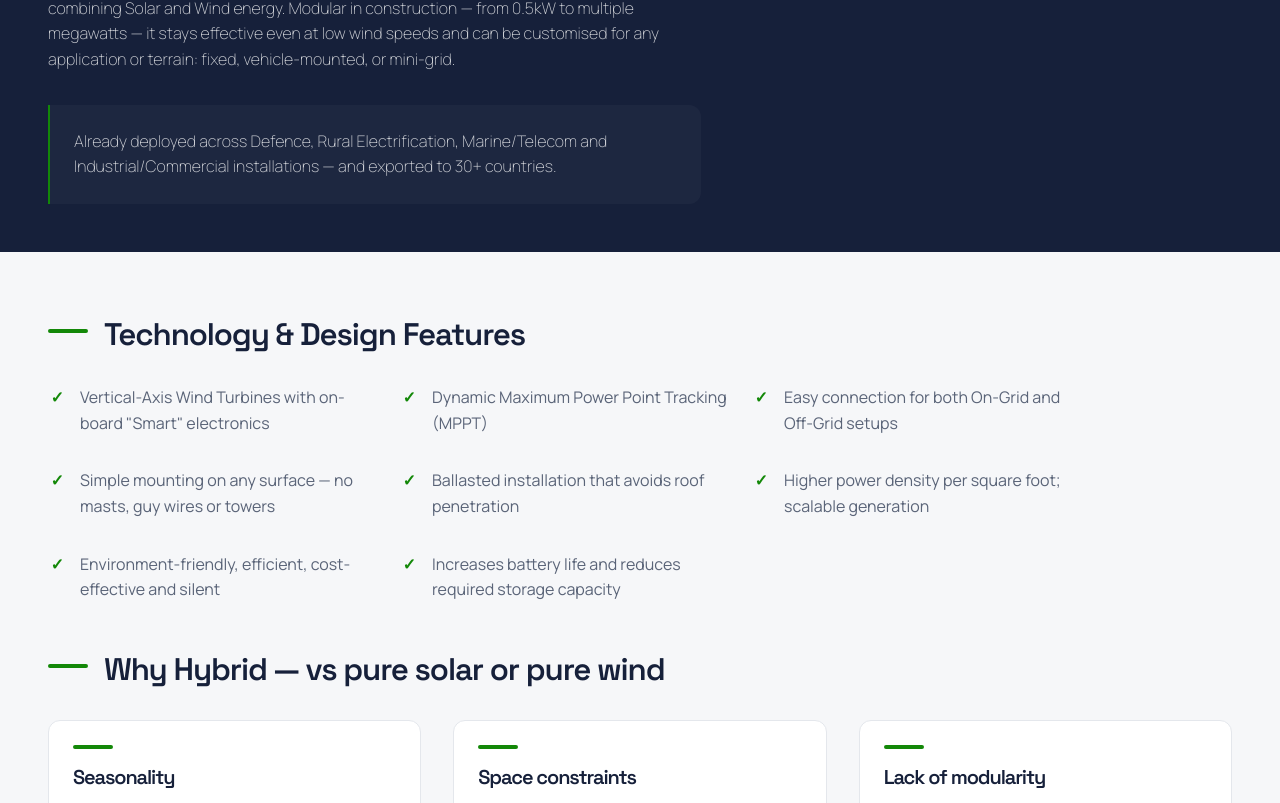
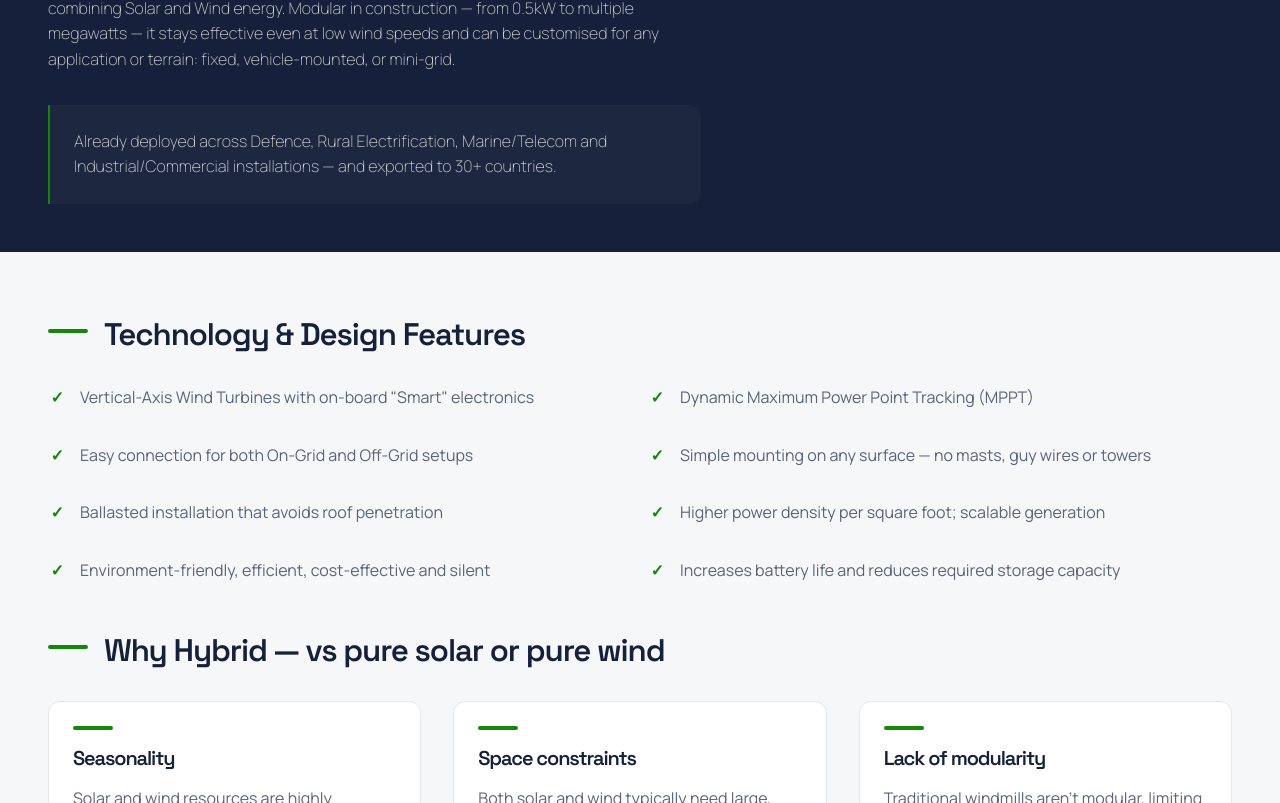
Before and after one commit to divyanshchahar/kinesis, a Next.js app: page /products/hybrid_power_plant in a window 1280 px wide. Shown: the part 379-1182 px from the top of the page. Built offline with nearby package versions, Linux system fonts and the light colour scheme.

Commit message:
updated styling

```diff
--- a/src/app/products/hybrid_power_plant/page.module.css
+++ b/src/app/products/hybrid_power_plant/page.module.css
@@ -37,23 +37,23 @@
     width: 100%;
 }
 
-.unOrderedList {
-    display: flex;
-    flex-direction: column;
-    width: 100%;
-    gap: var(--dimension-4);
-}
+/*.unOrderedList {*/
+/*    display: flex;*/
+/*    flex-direction: column;*/
+/*    width: 100%;*/
+/*    gap: var(--dimension-4);*/
+/*}*/
 
-@media screen and (min-width: 480px) {
-    .unOrderedList {
-        display: flex;
-        flex-direction: row;
-        flex-wrap: wrap;
-        width: 100%;
-        gap: var(--dimension-4);
+/*@media screen and (min-width: 480px) {*/
+/*    .unOrderedList {*/
+/*        display: flex;*/
+/*        flex-direction: row;*/
+/*        flex-wrap: wrap;*/
+/*        width: 100%;*/
+/*        gap: var(--dimension-4);*/
 
-        li {
-            max-width: var(--max-width-xxs);
-        }
-    }
-}
+/*        li {*/
+/*            max-width: var(--max-width-xxs);*/
+/*        }*/
+/*    }*/
+/*}*/
--- a/src/app/products/hybrid_power_plant/page.tsx
+++ b/src/app/products/hybrid_power_plant/page.tsx
@@ -13,6 +13,7 @@ export default function HybridPowerPlant() {
                            bodyText={"A one-of-a-kind, 100% indigenously developed and manufactured hybrid power solution combining Solar and Wind energy. Modular in construction — from 0.5kW to multiple megawatts — it stays effective even at low wind speeds and can be customised for any application or terrain: fixed, vehicle-mounted, or mini-grid."}
                            hasBox={true} version={"green"}
                            boxText={"Already deployed across Defence, Rural Electrification, Marine/Telecom and Industrial/Commercial installations — and exported to 30+ countries."}/>
+
             <div className={`paddedContainer colorScheme2 columnFlexContainer gapM`}>
 
                 <div className={`maxWidthContainer columnFlexContainer gapS`}>
@@ -24,7 +25,7 @@ export default function HybridPowerPlant() {
                     <UnorderedListComponent listType={"check mark"} listColor={"green"}
                                             listItems={[`Vertical-Axis Wind Turbines with on-board "Smart" electronics`, `Dynamic Maximum Power Point Tracking (MPPT)`, `Easy connection for both On-Grid and Off-Grid setups`, `Simple mounting on any surface — no masts, guy wires or towers`, `Ballasted installation that avoids roof penetration`, `Higher power density per square foot; scalable generation`, `Environment-friendly, efficient, cost-effective and silent`, `Increases battery life and reduces required storage capacity`]}
                                             colorScheme={"colorScheme2"}
-                                            addedStyles={`${styles.unOrderedList}`}/>
+                                            addedStyles={`grid3 gapS`}/>
 
                 </div>
 
```
